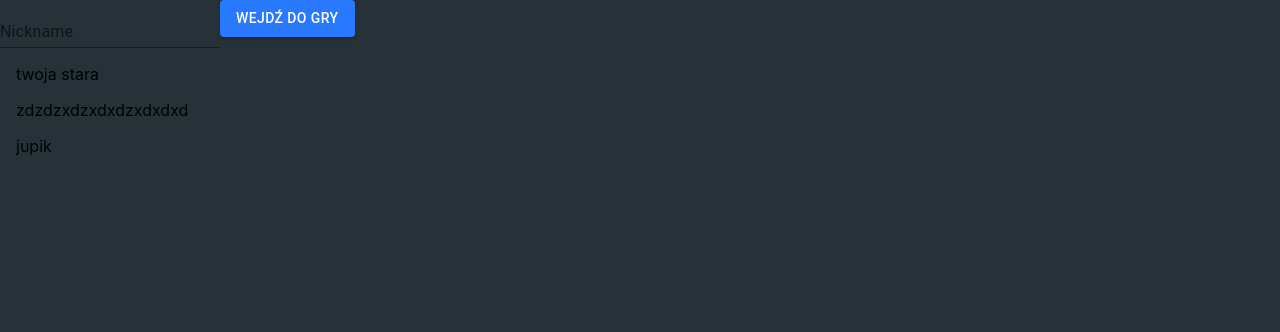
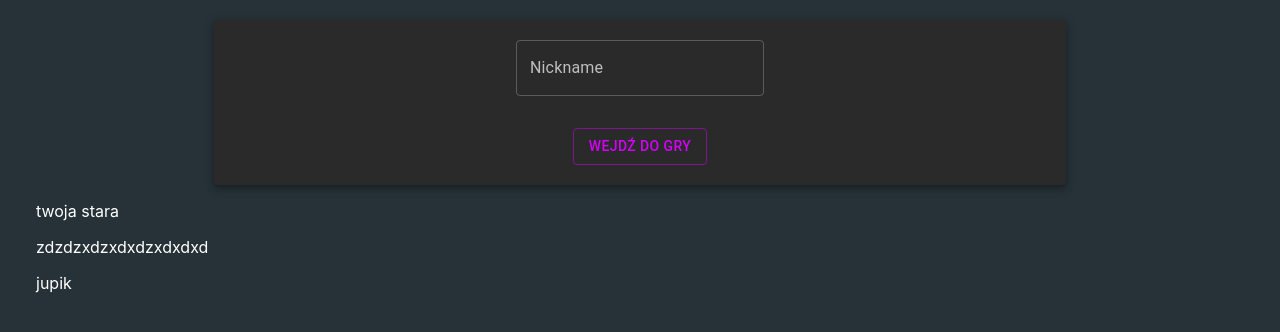
Before and after one commit to m-bert/jupipoly-client, a React (Create React App) app in the folder jupipoly-client-app/: page / in a window 1280 px wide. Shown: the top 332 px of the page. Built offline with nearby package versions, Linux system fonts and the light colour scheme; no server answers.

Commit message:
changes to theme and layout

```diff
--- a/jupipoly-client-app/src/App.tsx
+++ b/jupipoly-client-app/src/App.tsx
@@ -1,28 +1,30 @@
 import React, { useState } from "react";
 import logo from "./logo.svg";
 import "./App.css";
+import { Socket } from "socket.io-client";
 
 // theme //
-import { createTheme } from "@mui/material";
-import { purple, blue } from "@mui/material/colors";
+import theme from './system/Theme'
 
 // components //
 import LoginForm from "./components/LoginForm";
 import WaitingRoom from "./components/WaitingRoom/WaitingRoom";
+import { ThemeProvider } from "@mui/system";
 
-const theme = createTheme({
-  palette: {
-    primary: purple,
-    secondary: blue,
-  },
-});
+interface propsType {
+  io: Socket
+}
 
-function App(props: any) {
+function App(props: propsType) {
+
+  const [loginFormDisplayStatus, loginFormDisplay] = useState(true);
+  const [waitingRoomDisplayStatus, waitingRoomDisplay] = useState(false);
+
   return (
-    <>
-      <LoginForm theme={theme} io={props.io} />
-      <WaitingRoom />
-    </>
+    <ThemeProvider theme={theme}>
+      <LoginForm io={props.io} displayStatus={loginFormDisplayStatus} handleComponentDisplay={loginFormDisplay} />
+      <WaitingRoom io={props.io} displayStatus={waitingRoomDisplayStatus} handleComponentDisplay={loginFormDisplay} />
+    </ThemeProvider>
   )
 }
 
--- a/jupipoly-client-app/src/components/LoginForm.tsx
+++ b/jupipoly-client-app/src/components/LoginForm.tsx
@@ -1,11 +1,16 @@
 import React, { useState } from "react";
-import { TextField, Button, Box } from "@mui/material";
-import { ThemeProvider } from "@emotion/react";
+import { TextField, Button, Box, Card, Grid, Paper, Container } from "@mui/material";
+import { Socket } from "socket.io-client";
 
-export default function LoginForm(props: any) {
+interface propsType {
+    io: Socket,
+    displayStatus: boolean,
+    handleComponentDisplay: React.Dispatch<React.SetStateAction<boolean>>
+}
+
+export default function LoginForm(props: propsType) {
 
     const [nickname, changeNickname] = useState("");
-    const [display, hide] = useState(true);
 
     function handleNickname(e: React.ChangeEvent<HTMLInputElement>) {
         changeNickname(e.target.value);
@@ -16,27 +21,32 @@ export default function LoginForm(props: any) {
             props.io.emit("add-player", nickname);
 
             // if player with choosen nick already exists //
-            props.io.on("player-exists", (message: string): void => {
-                console.log(message)
-            })
-
-            // success => hide login form //
-            props.io.on("player-added", (): void => {
-                hide(false);
+            props.io.on("add-player-status", (added: boolean): void => {
+                if (added)
+                    props.handleComponentDisplay(false);
             })
         }
     }
 
     return (
-        <>{display &&
-            <ThemeProvider theme={props.theme}>
-                <Box>
-                    <TextField label="Nickname" variant="standard" color="secondary" onChange={handleNickname} />
-                    <Button variant="contained" color="secondary" onClick={enterGame}>
-                        Wejdź do gry
-                    </Button>
-                </Box>
-            </ThemeProvider>
+        <>{props.displayStatus &&
+            <Container maxWidth='md'>
+                <Paper elevation={5} sx={{ padding: '20px' }}>
+                    <Grid container direction='column' spacing={4} alignItems='center'>
+
+                        <Grid item>
+                            <TextField label="Nickname" variant="outlined" color='secondary' fullWidth onChange={handleNickname} />
+                        </Grid>
+
+                        <Grid item>
+                            <Button variant="outlined" color="secondary" onClick={enterGame}>
+                                Wejdź do gry
+                            </Button>
+                        </Grid>
+
+                    </Grid>
+                </Paper>
+            </Container>
         }
         </>
     );
--- a/jupipoly-client-app/src/components/WaitingRoom/Player.tsx
+++ b/jupipoly-client-app/src/components/WaitingRoom/Player.tsx
@@ -1,12 +1,12 @@
-import { ListItem } from '@mui/material'
+import { ListItem, Theme } from '@mui/material'
 import React from 'react'
 
-interface propType {
+interface propsType {
     nickname: string
 }
 
-export default function Player(props: propType): JSX.Element {
+export default function Player(props: propsType): JSX.Element {
     return (
-        <ListItem>{props.nickname}</ListItem>
+        <ListItem sx={{ color: 'white' }}>{props.nickname}</ListItem>
     )
 }
--- a/jupipoly-client-app/src/components/WaitingRoom/WaitingRoom.tsx
+++ b/jupipoly-client-app/src/components/WaitingRoom/WaitingRoom.tsx
@@ -1,8 +1,15 @@
 import { List, Grid } from '@mui/material'
 import React from 'react'
+import { Socket } from 'socket.io-client';
 import Player from './Player';
 
-export default function WaitingRoom() {
+interface propsType {
+    io: Socket,
+    displayStatus: boolean,
+    handleComponentDisplay: React.Dispatch<React.SetStateAction<boolean>>
+}
+
+export default function WaitingRoom(props: propsType) {
 
     const nicknames: Array<string> = ["twoja stara", "zdzdzxdzxdxdzxdxdxd", "jupik"];
     let playersList: Array<JSX.Element> = []
--- a/jupipoly-client-app/src/index.css
+++ b/jupipoly-client-app/src/index.css
@@ -6,6 +6,7 @@ body {
   -webkit-font-smoothing: antialiased;
   -moz-osx-font-smoothing: grayscale;
   background-color: rgb(38, 50, 56);
+  padding: 20px;
 }
 
 code {
--- /dev/null
+++ b/jupipoly-client-app/src/system/Theme.ts
@@ -0,0 +1,12 @@
+import { createTheme } from "@mui/material";
+import { blue, purple } from "@mui/material/colors";
+
+const theme = createTheme({
+    palette: {
+      mode: 'dark',
+      primary: blue,
+      secondary: purple
+    },
+  });
+
+export default theme
```
